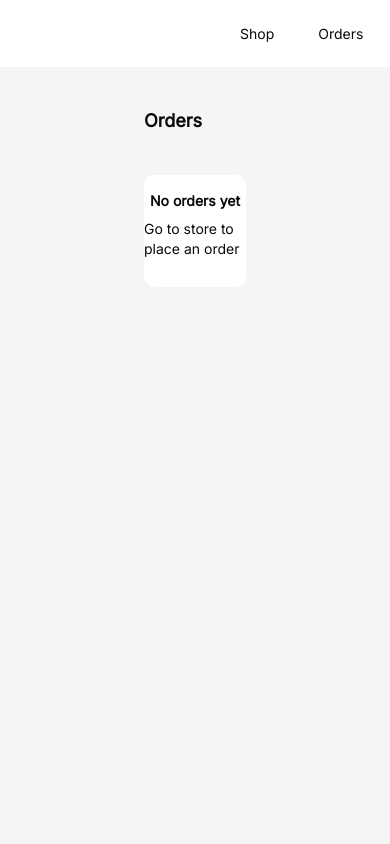
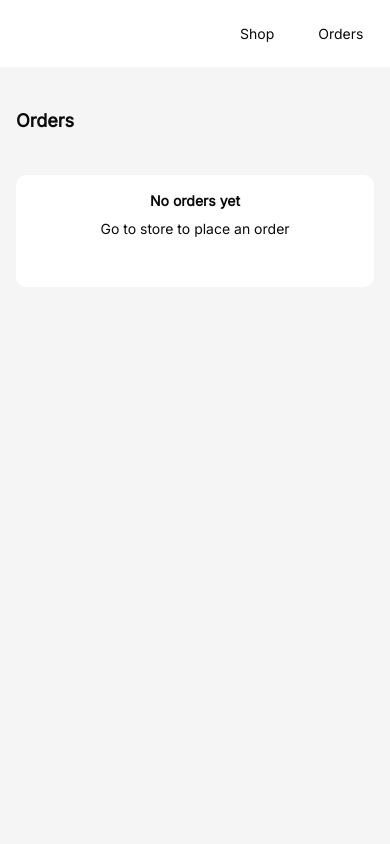
Before and after one commit to bettytadege/eccomerce-website, a React (Vite) app: page /profile in a window 390 px wide. Shown: the top 844 px of the page. Built offline with nearby package versions, Linux system fonts and the light colour scheme; no server answers; a web font is replaced by a local one.

Commit message:
refactor:make responsive

```diff
--- a/src/components/profile/UserOrders.tsx
+++ b/src/components/profile/UserOrders.tsx
@@ -1,19 +1,16 @@
 import { Card } from "../ui/card"
-
 
 function UserOrders() {
   return (
-   <>
-   <div className="mx-36 ">
+    <div className="max-w-5xl mx-auto px-4 sm:px-6 lg:px-8">
       <h1 className="font-semibold text-lg py-10">Orders</h1>
       <Card className="shadow-none border-0 h-28">
-      <div className="flex flex-col justify-center items-center gap-2 py-4  text-sm">
+        <div className="flex flex-col justify-center items-center gap-2 py-4 text-sm text-center">
           <p className="font-semibold">No orders yet</p>
           <span>Go to store to place an order</span>
         </div>
       </Card>
     </div>
-   </>
   )
 }
 
```
Lines whose indentation alone changed are shown as unchanged.
